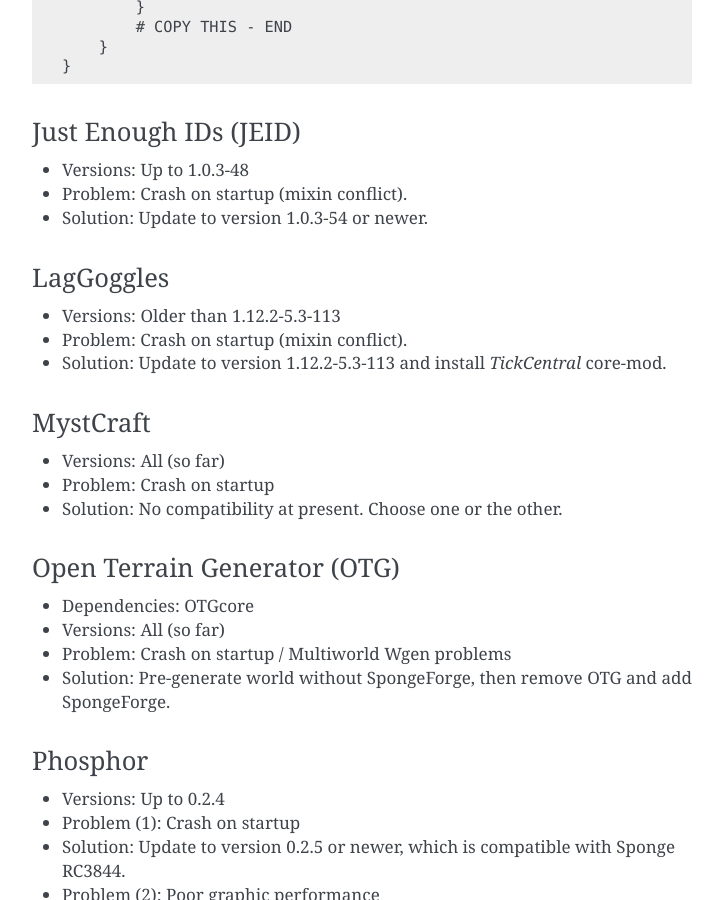
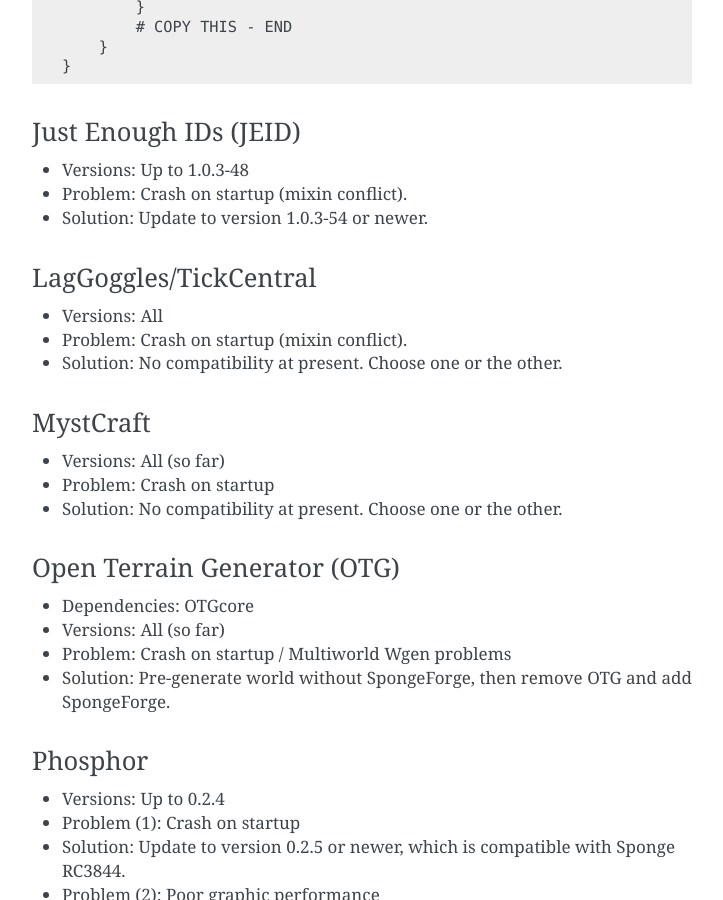
Before and after one commit to SpongePowered/SpongeDocs, a Sphinx documentation site: the page built from source/server/spongineer/incompatible.rst, in a window 1280 px wide and 900 px high, scrolled down 1855 px. Shown: the whole window, without its empty margins (388-1111 px from the left). Built offline with Sphinx 7.4.7, drawn with Linux system fonts in a browser that asks for light colours; pages that are not in the unit, such as notebooks, are missing from menus; some of the changed text lies outside the part shown.

Commit message:
Update notes on LagGoggle/TickCentral incompatibilties (#840)
* Update notes on LagGoggle/TickCentral incompatibilties

* Fix grammar

* Change message for LagGoggles

```diff
--- a/source/server/spongineer/incompatible.rst
+++ b/source/server/spongineer/incompatible.rst
@@ -84,11 +84,11 @@
 - Problem: Crash on startup (mixin conflict).
 - Solution: Update to version 1.0.3-54 or newer.
 
-LagGoggles
-~~~~~~~~~~
-- Versions: Older than 1.12.2-5.3-113
+LagGoggles/TickCentral
+~~~~~~~~~~~~~~~~~~~~~~
+- Versions: All
 - Problem: Crash on startup (mixin conflict).
-- Solution: Update to version 1.12.2-5.3-113 and install *TickCentral* core-mod.
+- Solution: No compatibility at present. Choose one or the other.
 
 MystCraft
 ~~~~~~~~~
```
